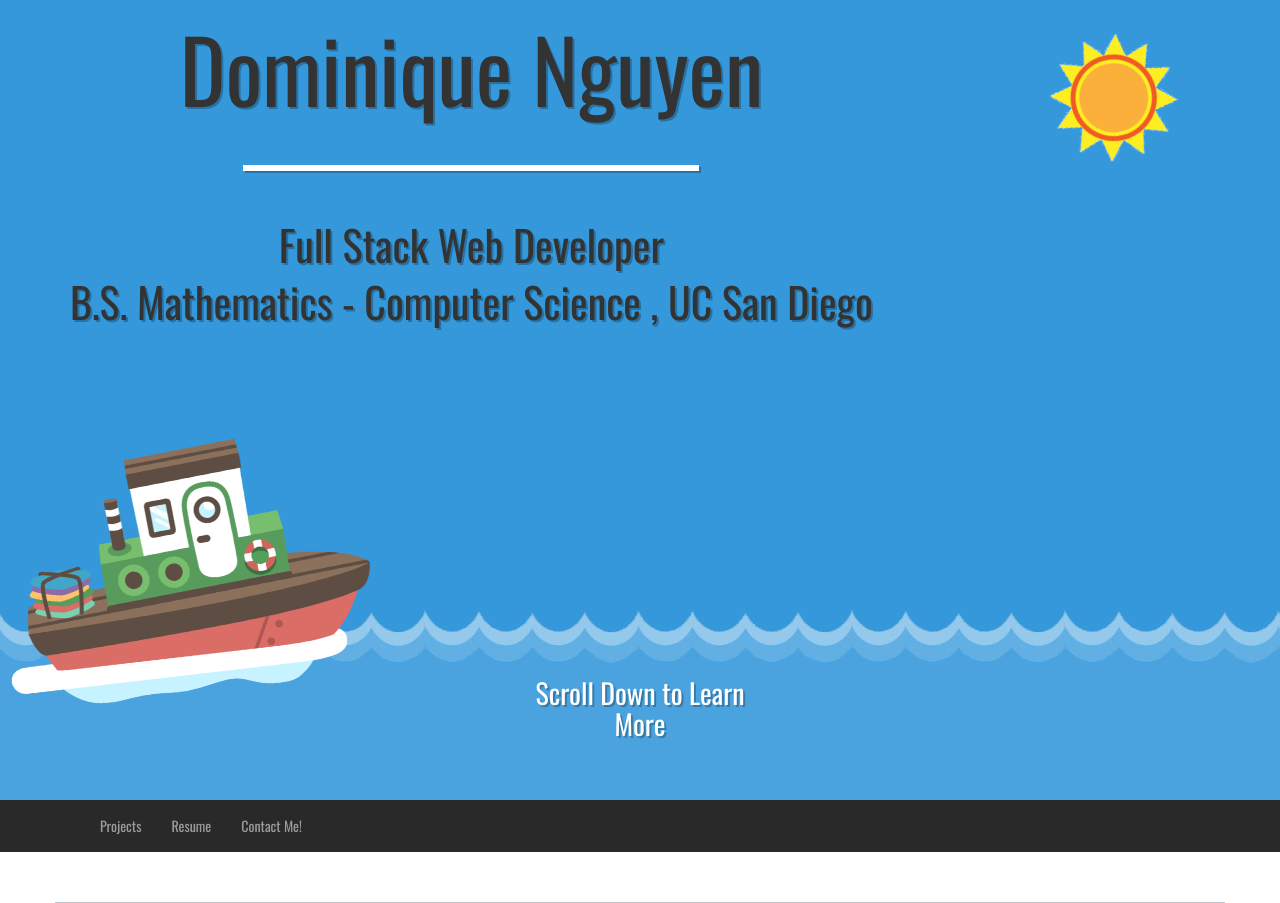
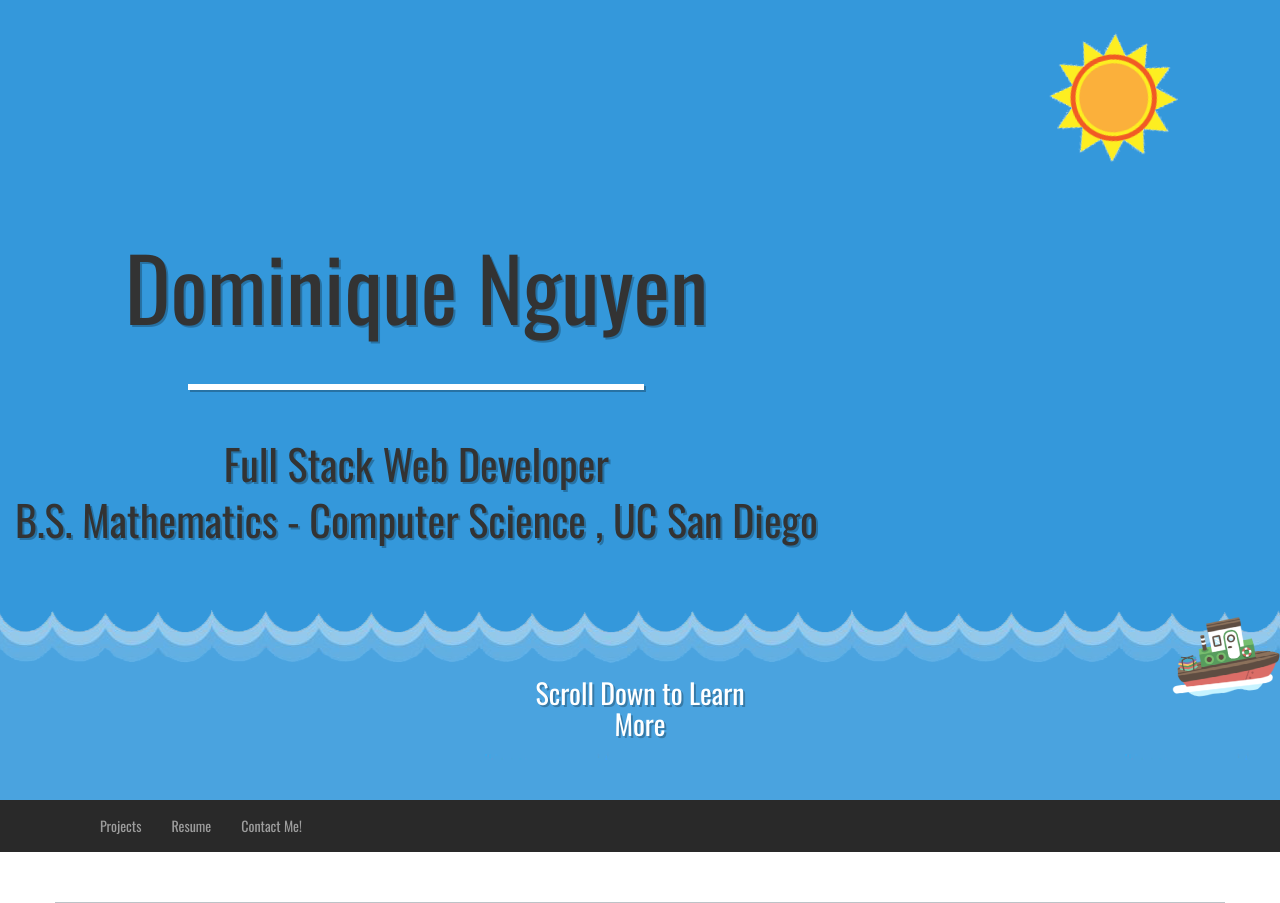
Before and after one commit to domnguyen/domnguyen.github.io, a PHP site: page / in a window 1280 px wide. Shown: the top 903 px of the page. Run offline with PHP 8.4, Linux system fonts and the light colour scheme.

Commit message:
Vertically Align Text

```diff
--- a/css/style.css
+++ b/css/style.css
@@ -18,7 +18,7 @@ background: #3498db url("/img/water.png") repeat-x bottom left;
   padding-bottom:30px;
   display: table;
 }
-.introduction-text{
+.introduction-text, .vertical-align-child{
   display: table-cell;
   vertical-align: middle;
   text-align: center;
--- a/index.html
+++ b/index.html
@@ -24,7 +24,7 @@
 <body>
     <!-- Name page -->
     <div class="full-height name-window">
-        <div class="container ">
+        <div class="container vertical-align-child">
             <div class="row">
                 <div class="col-lg-12">
                     <div class="introduction-text">
```
